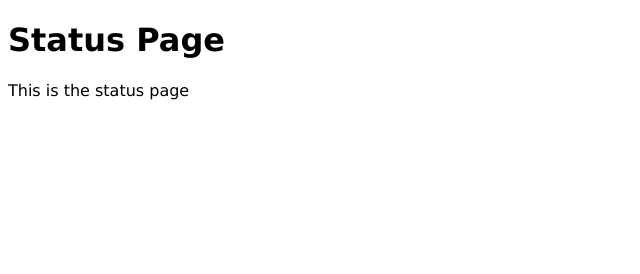
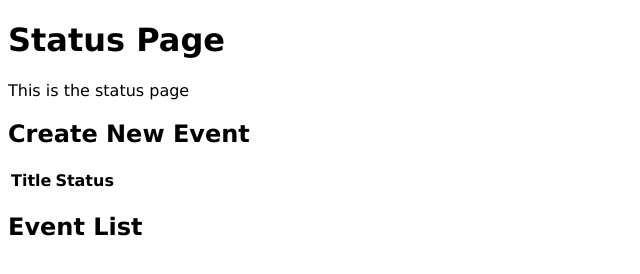
Before and after one commit to swern/StatusPage, a website built with webpack: page client/build/index.html in a window 1280 px wide. Shown: the whole page, without its empty margins (0-640 px from the left). Built offline with nearby package versions, Linux system fonts and the light colour scheme.

Commit message:
fleshing out html

```diff
--- a/client/build/index.html
+++ b/client/build/index.html
@@ -8,5 +8,33 @@
   <body>
   	<h1>Status Page</h1>
   	<p>This is the status page</p>
+
+
+  	<div id="eventForm">
+  		<form id="form">
+
+  		<h2>Create New Event</h2>
+
+  			<table>
+	  			<tr>
+	  				<th>Title</th>
+	  				<th>Status</th>
+	  			</tr>
+  			</table>
+
+  		</form>
+  	</div>
+
+
+
+
+  	<div id="eventList">
+  		<h2>Event List</h2>
+
+
+  	</div>
+
+
+
   </body>
 </html>
```
